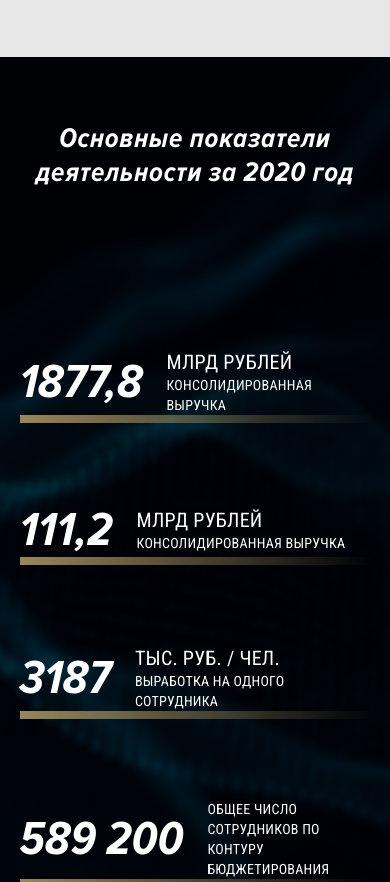
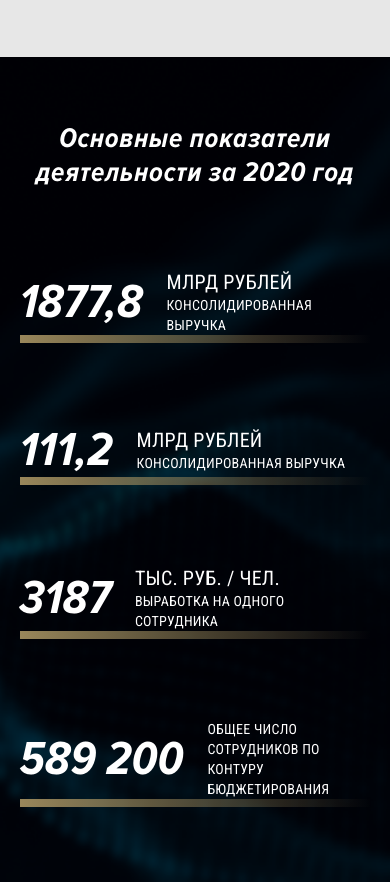
Before and after one commit to Empty-Fox/rostech, a plain HTML site: page index.html in a window 390 px wide. Shown: the part 3700-4582 px from the top of the page. Drawn offline with nearby package versions, Linux system fonts and the light colour scheme; a script that the page names is missing.

Commit message:
land unloading

```diff
--- a/css/style.css
+++ b/css/style.css
@@ -740,6 +740,9 @@ footer p a {
   .section_main_characteristics_row_block_second {
     padding-top: 80px;
   }
+  .section_main_characteristics h2 {
+    padding-bottom: 0;
+  }
   .pad80 {
     padding-top: 0;
 }
```
